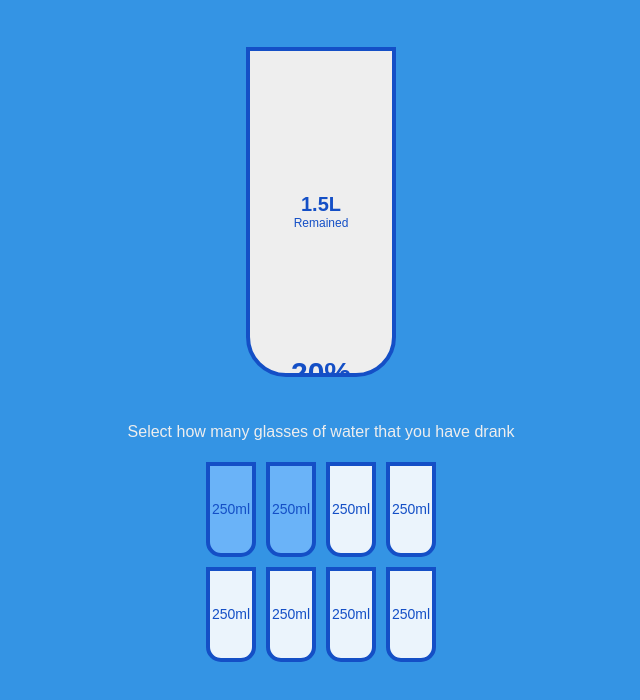
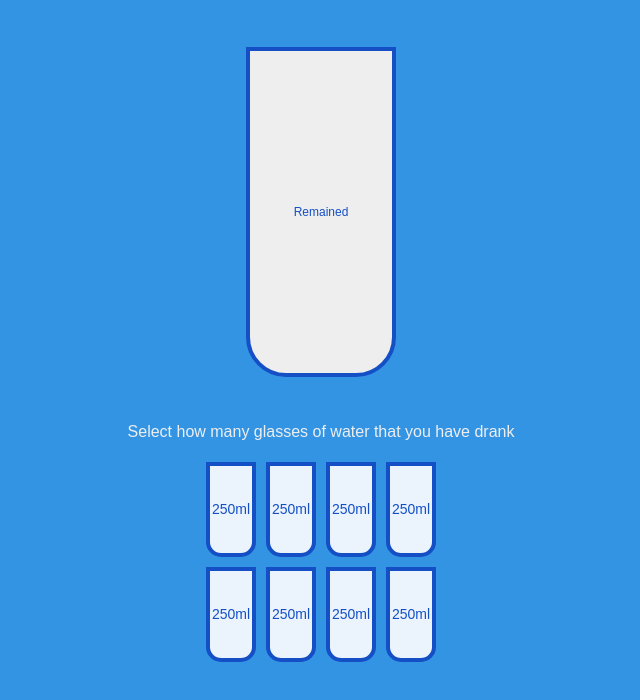
Before and after one commit to zhale-el/50days-16, a plain HTML site: page index.html in a window 1280 px wide. Shown: the part 106-806 px from the top of the page, without its empty margins (319-959 px from the left). Drawn offline with Linux system fonts and the light colour scheme.

Commit message:
completed

```diff
--- a/index.html
+++ b/index.html
@@ -12,16 +12,16 @@
 
     <div class="cup">
       <div class="remained" id="remained">
-        <span id="liters">1.5L</span>
+        <span id="liters"></span>
         <small>Remained</small>
       </div>
-      <div class="percentage" id="percentage">20%</div>
+      <div class="percentage" id="percentage"></div>
     </div>
     <p class="text">Select how many glasses of water that you have drank</p>
 
     <div class="cups">
-      <div class="cup cup-small full">250ml</div>
-      <div class="cup cup-small full">250ml</div>
+      <div class="cup cup-small">250ml</div>
+      <div class="cup cup-small">250ml</div>
       <div class="cup cup-small">250ml</div>
       <div class="cup cup-small">250ml</div>
       <div class="cup cup-small">250ml</div>
```
